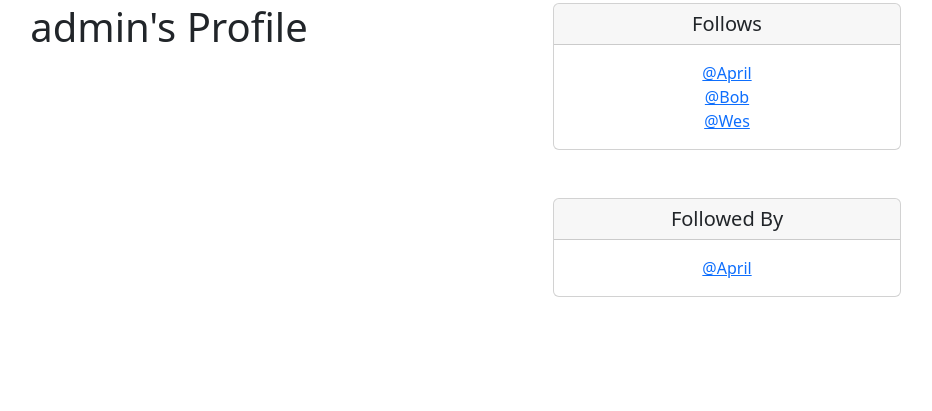
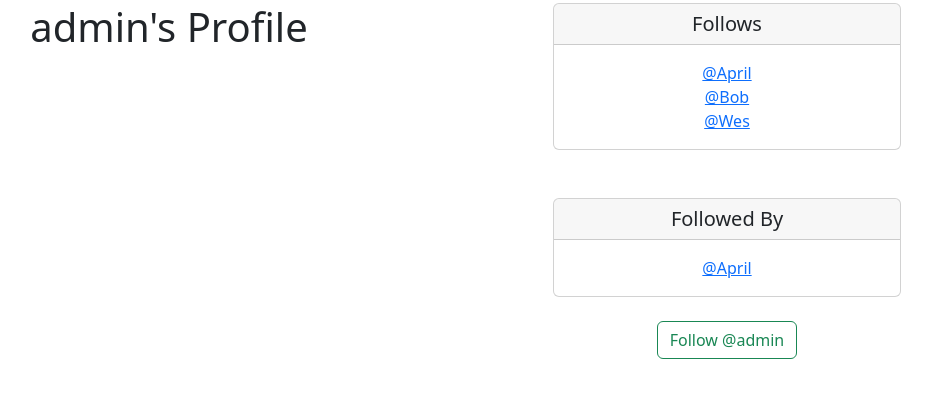
Before and after one commit to julianarm29/projeto2, a Django app: page /profile/1 in a window 1280 px wide. Shown: the part 77-488 px from the top of the page, without its empty margins (285-1217 px from the left). Run offline with Django 4.2, Linux system fonts and the light colour scheme; a user stored in the database is signed in; data comes from the database, SQL or seed files in the repository; both versions use the stored data as it was after the commit.

Commit message:
follow/unfollow button

```diff
--- a/musker/templates/profile.html
+++ b/musker/templates/profile.html
@@ -43,8 +43,24 @@
 
   </div>
 </div>
+<br/>
 
+<form method=POST>
+{% csrf_token %}
+{% if profile in user.profile.follows.all %}
+ 	<button class="btn btn-outline-danger" name="follow" value="unfollow" type="submit">
+ 		Unfollow @{{ profile.user.username|lower}}
+ 	</button>
 
+{% else %}
+	<button class="btn btn-outline-success" name="follow" value="follow" type="submit">
+ 		Follow @{{ profile.user.username|lower}}
+ 	</button>
+
+{% endif %}
+
+</form>
+<br/>
 
 
 			</div>
--- a/musker/views.py
+++ b/musker/views.py
@@ -18,6 +18,23 @@ def profile_list(request):
 def profile(request, pk):
 	if request.user.is_authenticated:
 		profile = Profile.objects.get(user_id=pk)
+
+		# Post Form logic
+		if request.method == "POST":
+			# Get current user
+			current_user_profile = request.user.profile
+			# Get form data
+			action = request.POST['follow']
+			# Decide to follow or unfollow
+			if action == "unfollow":
+				current_user_profile.follows.remove(profile)
+			elif action == "follow":
+				current_user_profile.follows.add(profile)
+			# Save the profile
+			current_user_profile.save()
+
+
+
 		return render(request, "profile.html", {"profile":profile})
 	else:
 		messages.success(request, ("You Must Be Logged In To View This Page..."))
```
Also changed, not shown: db.sqlite3.
